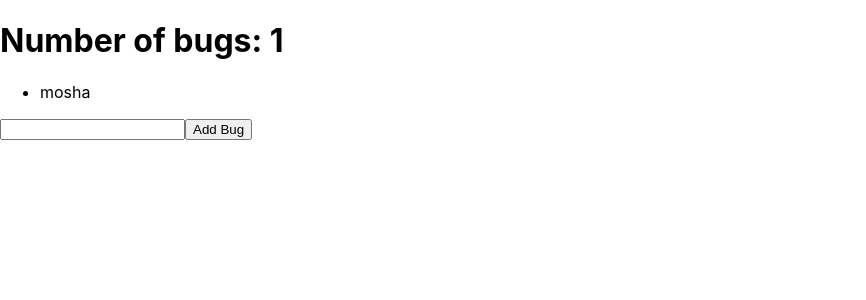
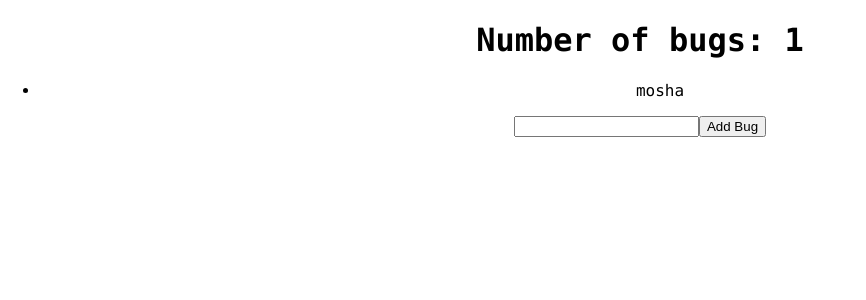
Before and after one commit to Suedo/mobx2020, a React (Create React App) app: page / in a window 1280 px wide. Shown: the top 300 px of the page, without its empty margins (0-866 px from the left). Built offline with nearby package versions, Linux system fonts and the light colour scheme.

Commit message:
refactor: function based store

```diff
--- a/src/App.css
+++ b/src/App.css
@@ -1,5 +1,6 @@
 .App {
   text-align: center;
+  font-family: 'Consolas', Courier, monospace;
 }
 
 .App-logo {
--- a/src/components/BugsForm.tsx
+++ /dev/null
@@ -1,23 +0,0 @@
-import React, { useState } from 'react';
-import { useStore } from '../stores/Store';
-
-export const BugsForm = () => {
-  const { addBug } = useStore((bugStore) => ({
-    addBug: bugStore.addBug,
-  }));
-
-  const [bug, setBug] = useState('');
-
-  return (
-    <form
-      onSubmit={(e) => {
-        e.preventDefault();
-        addBug(bug);
-        setBug('');
-      }}
-    >
-      <input type="text" value={bug} onChange={(e) => setBug(e.target.value)} />
-      <button type="submit">Add Bug</button>
-    </form>
-  );
-};
--- a/src/components/BugsList.tsx
+++ b/src/components/BugsListComponent.tsx
@@ -1,5 +1,5 @@
 import React, { FunctionComponent } from 'react';
-import { useStore } from '../stores/Store';
+import { Bug } from '../stores/BugStore';
 import { Observer } from 'mobx-react';
 
 interface BugsListItemProps {
@@ -11,11 +11,11 @@ const BugsListItem: FunctionComponent<BugsListItemProps> = ({ id, name }) => {
   return <li key={id}>{name}</li>;
 };
 
-export const BugsList = () => {
-  const { bugs } = useStore((rootStore) => ({
-    bugs: rootStore.bugs,
-  }));
+interface BugsListProps {
+  bugs: Bug[];
+}
 
+export const BugsListComponent: FunctionComponent<BugsListProps> = ({ bugs }) => {
   return (
     <Observer>
       {() => (
--- /dev/null
+++ b/src/containers/BugsForm.tsx
@@ -0,0 +1,27 @@
+import React, { useState, useContext } from 'react';
+import { Bug } from '../stores/BugStore';
+import { StoreContext } from '../context/context';
+
+export const BugsForm = () => {
+  const initialState = '';
+  const [bugName, setBugName] = useState(initialState);
+
+  const bugstore = useContext(StoreContext);
+
+  const addBug = (name: string) => {
+    bugstore.addBug(name);
+  };
+
+  return (
+    <form
+      onSubmit={(e) => {
+        e.preventDefault();
+        addBug(bugName);
+        setBugName(initialState);
+      }}
+    >
+      <input type="text" value={bugName} onChange={(e) => setBugName(e.target.value)} />
+      <button type="submit">Add Bug</button>
+    </form>
+  );
+};
--- a/src/containers/BugsHeaderContainer.tsx
+++ b/src/containers/BugsHeaderContainer.tsx
@@ -1,12 +1,10 @@
-import React from 'react';
-import { useStore, bugStore } from '../stores/Store';
+import React, { useContext } from 'react';
 import { observer } from 'mobx-react-lite';
 import { PureBugsHeader } from '../components/PureBugsHeader';
+import { StoreContext } from '../context/context';
 
 export const BugsHeader = observer(() => {
-  const { bugCount } = useStore((bugStore) => ({
-    bugCount: bugStore.bugCount,
-  }));
+  const bugstore = useContext(StoreContext);
 
-  return <PureBugsHeader count={bugCount} />;
+  return <PureBugsHeader count={bugstore.bugCount} />;
 });
--- /dev/null
+++ b/src/containers/BugsListContainer.tsx
@@ -0,0 +1,12 @@
+import React, { useContext } from 'react';
+
+import { StoreContext } from '../context/context';
+import { BugsListComponent } from '../components/BugsListComponent';
+import { observer } from 'mobx-react-lite';
+
+export const BugsList = observer(() => {
+  // observe changes to bugstore and re-render on change
+  const bugstore = useContext(StoreContext);
+
+  return <BugsListComponent bugs={bugstore.bugsByLength}></BugsListComponent>;
+});
--- /dev/null
+++ b/src/context/context.tsx
@@ -0,0 +1,13 @@
+import React from 'react';
+import { useLocalStore } from 'mobx-react-lite';
+import { BugStore, BugStoreT } from '../stores/BugStore';
+
+// https://blog.mselee.com/posts/2019/06/08/using-mobx-with-react-hooks-typescript/
+
+export const StoreContext = React.createContext<BugStoreT>({} as BugStoreT);
+
+export const StoreProvider: React.FC = ({ children }) => {
+  const store = useLocalStore(BugStore);
+
+  return <StoreContext.Provider value={store}>{children}</StoreContext.Provider>;
+};
--- a/src/context/createStoreContext.ts
+++ /dev/null
@@ -1,47 +0,0 @@
-import React, { ComponentType, createContext, DependencyList, useContext, useEffect } from 'react';
-// import { observer } from 'mobx-react';
-
-export type Connected<P, IK extends keyof P, A = {}> = A & Omit<P, IK>;
-type MapStateToProps<T, W, I extends keyof W, A = {}> = (appStore: T, componentProps: Connected<W, I, A>) => Pick<W, I>;
-
-export const createStoreContext = <T extends object>(initialAppState: T) => {
-  const StoreContext = createContext<T>(initialAppState);
-  const useStore = <P extends object>(mapStateToProps: (appStore: T) => P): ReturnType<typeof mapStateToProps> => {
-    const store = useContext(StoreContext);
-
-    return mapStateToProps(store);
-  };
-
-  const useStoreEffect = (func: (appStore: T) => void, deps?: DependencyList) => {
-    const store = useContext(StoreContext);
-    useEffect(() => {
-      func(store);
-    }, deps);
-  };
-
-  // const connect = <W, I extends keyof W, A = {}>(
-  //   WrappedComponent: ComponentType<W>,
-  //   mapStateToProps: MapStateToProps<T, W, I, A>,
-  //   displayName?: any,
-  // ): ComponentType<Connected<W, I, A>> => {
-  //   const ObservedComponent = observer(WrappedComponent);
-  //   const Component: ComponentType<Connected<W, I, A>> = (props) => {
-  //     const injectedProps = useStore((appStore: T) => mapStateToProps(appStore, props));
-
-  //     // @ts-ignore - address issue with subtyping on W
-  //     return <ObservedComponent {...props} {...injectedProps} />;
-  //   };
-
-  //   // commenting out because it requires typescript 3.7+
-  //   Component.displayName =
-  //     displayName ?? `Connected(${ObservedComponent.displayName ?? ObservedComponent.name ?? 'Component'})`;
-
-  //   return observer(Component);
-  // };
-
-  return {
-    StoreContext,
-    useStore,
-    useStoreEffect,
-  };
-};
--- /dev/null
+++ b/src/stores/BugStore.ts
@@ -0,0 +1,60 @@
+import { observable } from 'mobx';
+
+export class Bug {
+  @observable id: string = Math.random.toString();
+  @observable name: string;
+
+  constructor(name: string) {
+    this.name = name;
+  }
+}
+
+// class BugStore {
+//   @observable bugs: Bug[] = [new Bug('mosha')];
+
+//   // Unneeded - this is the same as .bugs
+//   // @computed get allBugs(): string[] {
+//   //   return this.Bugs;
+//   // }
+
+//   // Computed values should do more than access observables
+//   @computed get bugsByLength(): Bug[] {
+//     return this.bugs.sort((a, b) => a.name.length - b.name.length);
+//   }
+
+//   @computed get bugCount(): number {
+//     return this.bugs.length;
+//   }
+
+//   // import to bind `this`; hence the .bound on the end
+//   @action.bound
+//   addBug(name: string) {
+//     this.bugs.push(new Bug(name));
+//   }
+// }
+
+// const bugStore = new BugStore();
+
+// const { StoreContext, useStore, useStoreEffect } = createStoreContext<BugStore>(bugStore);
+
+// export { bugStore, StoreContext, useStore, useStoreEffect };
+
+export const BugStore = () => {
+  return {
+    bugs: [new Bug('mosha')],
+
+    get bugsByLength(): Bug[] {
+      return this.bugs.sort((a, b) => a.name.length - b.name.length);
+    },
+
+    get bugCount(): number {
+      return this.bugs.length;
+    },
+
+    addBug(name: string) {
+      this.bugs.push(new Bug(name));
+    },
+  };
+};
+
+export type BugStoreT = ReturnType<typeof BugStore>;
--- a/src/stores/Store.ts
+++ /dev/null
@@ -1,41 +0,0 @@
-import { observable, computed, action } from 'mobx';
-import { createStoreContext } from '../context/createStoreContext';
-
-class Bug {
-  @observable id: string = Math.random.toString();
-  @observable name: string;
-
-  constructor(name: string) {
-    this.name = name;
-  }
-}
-
-class BugStore {
-  @observable bugs: Bug[] = [new Bug('mosha')];
-
-  // Unneeded - this is the same as .bugs
-  // @computed get allBugs(): string[] {
-  //   return this.Bugs;
-  // }
-
-  // Computed values should do more than access observables
-  @computed get bugsByLength(): Bug[] {
-    return this.bugs.sort((a, b) => a.name.length - b.name.length);
-  }
-
-  @computed get bugCount(): number {
-    return this.bugs.length;
-  }
-
-  // import to bind `this`; hence the .bound on the end
-  @action.bound
-  addBug(name: string) {
-    this.bugs.push(new Bug(name));
-  }
-}
-
-const bugStore = new BugStore();
-
-const { StoreContext, useStore, useStoreEffect } = createStoreContext<BugStore>(bugStore);
-
-export { bugStore, StoreContext, useStore, useStoreEffect };
```
Also changed, not shown: src/App.tsx (+7 -5 lines).
